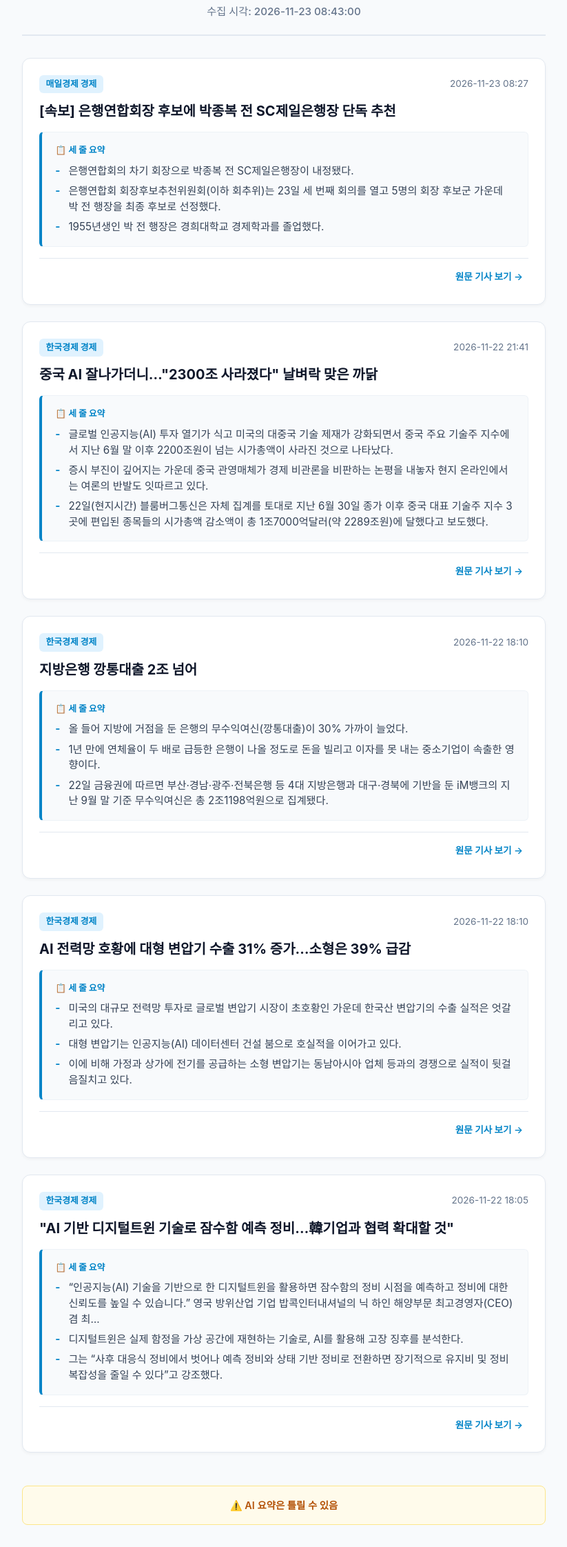
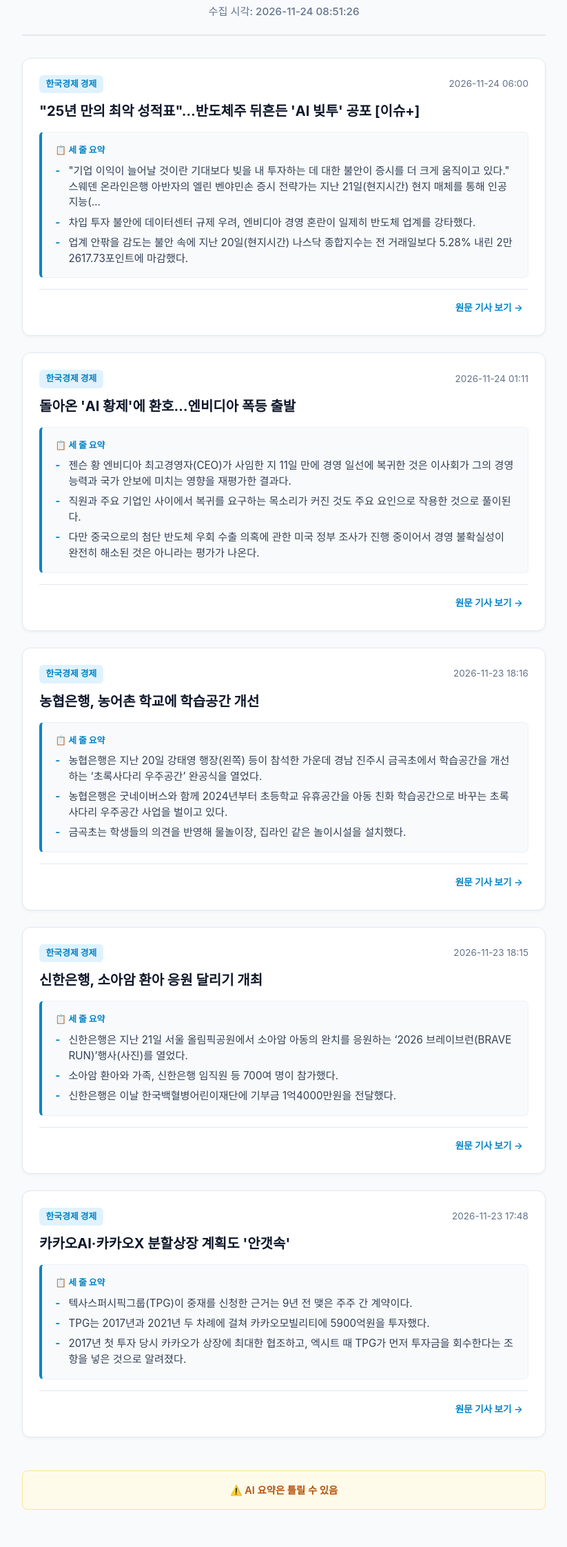
Before and after one commit to Kyle-HyukTae-Kwon/news-briefing, a plain HTML site: page index.html in a window 1280 px wide. Shown: the part 86-2329 px from the top of the page at 69% size, without its empty margins (228-1051 px from the left). After the commit the page ends 2307 px from the top, so only its background shows below. Drawn offline with Linux system fonts and the light colour scheme.

Commit message:
chore: update daily news briefing [skip ci]

```diff
--- a/index.html
+++ b/index.html
@@ -169,33 +169,33 @@
   <div class="container">
     <header>
       <h1>금융·경제 아침 브리핑</h1>
-      <p class="collected-time">수집 시각: 2026-11-23 08:43:00</p>
+      <p class="collected-time">수집 시각: 2026-11-24 08:51:26</p>
     </header>
 
     <main class="news-feed">
 
         <article class="news-card">
           <div class="card-meta">
-            <span class="source-badge">매일경제 경제</span>
-            <span class="date-text">2026-11-23 08:27</span>
+            <span class="source-badge">한국경제 경제</span>
+            <span class="date-text">2026-11-24 06:00</span>
           </div>
 
           <h2 class="article-title">
-            <a href="https://www.mk.co.kr/news/economy/12215798" target="_blank" rel="noopener noreferrer">[속보] 은행연합회장 후보에 박종복 전 SC제일은행장 단독 추천</a>
+            <a href="https://www.hankyung.com/article/202611234507g" target="_blank" rel="noopener noreferrer">&quot;25년 만의 최악 성적표&quot;…반도체주 뒤흔든 &#x27;AI 빚투&#x27; 공포 [이슈+]</a>
           </h2>
 
           <div class="summary-container">
             <div class="summary-label">📋 세 줄 요약</div>
             <ul class="summary-list">
-              <li>은행연합회의 차기 회장으로 박종복 전 SC제일은행장이 내정됐다.</li>
-<li>은행연합회 회장후보추천위원회(이하 회추위)는 23일 세 번째 회의를 열고 5명의 회장 후보군 가운데 박 전 행장을 최종 후보로 선정했다.</li>
-<li>1955년생인 박 전 행장은 경희대학교 경제학과를 졸업했다.</li>
+              <li>&quot;기업 이익이 늘어날 것이란 기대보다 빚을 내 투자하는 데 대한 불안이 증시를 더 크게 움직이고 있다.&quot; 스웨덴 온라인은행 아반자의 엘린 벤야민손 증시 전략가는 지난 21일(현지시간) 현지 매체를 통해 인공지능(…</li>
+<li>차입 투자 불안에 데이터센터 규제 우려, 엔비디아 경영 혼란이 일제히 반도체 업계를 강타했다.</li>
+<li>업계 안팎을 감도는 불안 속에 지난 20일(현지시간) 나스닥 종합지수는 전 거래일보다 5.28% 내린 2만2617.73포인트에 마감했다.</li>
 
             </ul>
           </div>
 
           <div class="card-footer">
-            <a class="origin-btn" href="https://www.mk.co.kr/news/economy/12215798" target="_blank" rel="noopener noreferrer">
+            <a class="origin-btn" href="https://www.hankyung.com/article/202611234507g" target="_blank" rel="noopener noreferrer">
               원문 기사 보기 →
             </a>
           </div>
@@ -204,25 +204,25 @@
         <article class="news-card">
           <div class="card-meta">
             <span class="source-badge">한국경제 경제</span>
-            <span class="date-text">2026-11-22 21:41</span>
+            <span class="date-text">2026-11-24 01:11</span>
           </div>
 
           <h2 class="article-title">
-            <a href="https://www.hankyung.com/article/2026112226427" target="_blank" rel="noopener noreferrer">중국 AI 잘나가더니…&quot;2300조 사라졌다&quot; 날벼락 맞은 까닭</a>
+            <a href="https://www.hankyung.com/article/2026112454011" target="_blank" rel="noopener noreferrer">돌아온 &#x27;AI 황제&#x27;에 환호…엔비디아 폭등 출발</a>
           </h2>
 
           <div class="summary-container">
             <div class="summary-label">📋 세 줄 요약</div>
             <ul class="summary-list">
-              <li>글로벌 인공지능(AI) 투자 열기가 식고 미국의 대중국 기술 제재가 강화되면서 중국 주요 기술주 지수에서 지난 6월 말 이후 2200조원이 넘는 시가총액이 사라진 것으로 나타났다.</li>
-<li>증시 부진이 깊어지는 가운데 중국 관영매체가 경제 비관론을 비판하는 논평을 내놓자 현지 온라인에서는 여론의 반발도 잇따르고 있다.</li>
-<li>22일(현지시간) 블룸버그통신은 자체 집계를 토대로 지난 6월 30일 종가 이후 중국 대표 기술주 지수 3곳에 편입된 종목들의 시가총액 감소액이 총 1조7000억달러(약 2289조원)에 달했다고 보도했다.</li>
+              <li>젠슨 황 엔비디아 최고경영자(CEO)가 사임한 지 11일 만에 경영 일선에 복귀한 것은 이사회가 그의 경영 능력과 국가 안보에 미치는 영향을 재평가한 결과다.</li>
+<li>직원과 주요 기업인 사이에서 복귀를 요구하는 목소리가 커진 것도 주요 요인으로 작용한 것으로 풀이된다.</li>
+<li>다만 중국으로의 첨단 반도체 우회 수출 의혹에 관한 미국 정부 조사가 진행 중이어서 경영 불확실성이 완전히 해소된 것은 아니라는 평가가 나온다.</li>
 
             </ul>
           </div>
 
           <div class="card-footer">
-            <a class="origin-btn" href="https://www.hankyung.com/article/2026112226427" target="_blank" rel="noopener noreferrer">
+            <a class="origin-btn" href="https://www.hankyung.com/article/2026112454011" target="_blank" rel="noopener noreferrer">
               원문 기사 보기 →
             </a>
           </div>
@@ -231,25 +231,25 @@
         <article class="news-card">
           <div class="card-meta">
             <span class="source-badge">한국경제 경제</span>
-            <span class="date-text">2026-11-22 18:10</span>
+            <span class="date-text">2026-11-23 18:16</span>
           </div>
 
           <h2 class="article-title">
-            <a href="https://www.hankyung.com/article/2026112224721" target="_blank" rel="noopener noreferrer">지방은행 깡통대출 2조 넘어</a>
+            <a href="https://www.hankyung.com/article/2026112351051" target="_blank" rel="noopener noreferrer">농협은행, 농어촌 학교에 학습공간 개선</a>
           </h2>
 
           <div class="summary-container">
             <div class="summary-label">📋 세 줄 요약</div>
             <ul class="summary-list">
-              <li>올 들어 지방에 거점을 둔 은행의 무수익여신(깡통대출)이 30% 가까이 늘었다.</li>
-<li>1년 만에 연체율이 두 배로 급등한 은행이 나올 정도로 돈을 빌리고 이자를 못 내는 중소기업이 속출한 영향이다.</li>
-<li>22일 금융권에 따르면 부산·경남·광주·전북은행 등 4대 지방은행과 대구·경북에 기반을 둔 iM뱅크의 지난 9월 말 기준 무수익여신은 총 2조1198억원으로 집계됐다.</li>
+              <li>농협은행은 지난 20일 강태영 행장(왼쪽) 등이 참석한 가운데 경남 진주시 금곡초에서 학습공간을 개선하는 ‘초록사다리 우주공간’ 완공식을 열었다.</li>
+<li>농협은행은 굿네이버스와 함께 2024년부터 초등학교 유휴공간을 아동 친화 학습공간으로 바꾸는 초록사다리 우주공간 사업을 벌이고 있다.</li>
+<li>금곡초는 학생들의 의견을 반영해 물놀이장, 집라인 같은 놀이시설을 설치했다.</li>
 
             </ul>
           </div>
 
           <div class="card-footer">
-            <a class="origin-btn" href="https://www.hankyung.com/article/2026112224721" target="_blank" rel="noopener noreferrer">
+            <a class="origin-btn" href="https://www.hankyung.com/article/2026112351051" target="_blank" rel="noopener noreferrer">
               원문 기사 보기 →
             </a>
           </div>
@@ -258,25 +258,25 @@
         <article class="news-card">
           <div class="card-meta">
             <span class="source-badge">한국경제 경제</span>
-            <span class="date-text">2026-11-22 18:10</span>
+            <span class="date-text">2026-11-23 18:15</span>
           </div>
 
           <h2 class="article-title">
-            <a href="https://www.hankyung.com/article/2026112224611" target="_blank" rel="noopener noreferrer">AI 전력망 호황에 대형 변압기 수출 31% 증가…소형은 39% 급감</a>
+            <a href="https://www.hankyung.com/article/2026112351041" target="_blank" rel="noopener noreferrer">신한은행, 소아암 환아 응원 달리기 개최</a>
           </h2>
 
           <div class="summary-container">
             <div class="summary-label">📋 세 줄 요약</div>
             <ul class="summary-list">
-              <li>미국의 대규모 전력망 투자로 글로벌 변압기 시장이 초호황인 가운데 한국산 변압기의 수출 실적은 엇갈리고 있다.</li>
-<li>대형 변압기는 인공지능(AI) 데이터센터 건설 붐으로 호실적을 이어가고 있다.</li>
-<li>이에 비해 가정과 상가에 전기를 공급하는 소형 변압기는 동남아시아 업체 등과의 경쟁으로 실적이 뒷걸음질치고 있다.</li>
+              <li>신한은행은 지난 21일 서울 올림픽공원에서 소아암 아동의 완치를 응원하는 ‘2026 브레이브런(BRAVE RUN)’행사(사진)를 열었다.</li>
+<li>소아암 환아와 가족, 신한은행 임직원 등 700여 명이 참가했다.</li>
+<li>신한은행은 이날 한국백혈병어린이재단에 기부금 1억4000만원을 전달했다.</li>
 
             </ul>
           </div>
 
           <div class="card-footer">
-            <a class="origin-btn" href="https://www.hankyung.com/article/2026112224611" target="_blank" rel="noopener noreferrer">
+            <a class="origin-btn" href="https://www.hankyung.com/article/2026112351041" target="_blank" rel="noopener noreferrer">
               원문 기사 보기 →
             </a>
           </div>
@@ -285,25 +285,25 @@
         <article class="news-card">
           <div class="card-meta">
             <span class="source-badge">한국경제 경제</span>
-            <span class="date-text">2026-11-22 18:05</span>
+            <span class="date-text">2026-11-23 17:48</span>
           </div>
 
           <h2 class="article-title">
-            <a href="https://www.hankyung.com/article/2026112224661" target="_blank" rel="noopener noreferrer">&quot;AI 기반 디지털트윈 기술로 잠수함 예측 정비…韓기업과 협력 확대할 것&quot;</a>
+            <a href="https://www.hankyung.com/article/2026112349881" target="_blank" rel="noopener noreferrer">카카오AI·카카오X 분할상장 계획도 &#x27;안갯속&#x27;</a>
           </h2>
 
           <div class="summary-container">
             <div class="summary-label">📋 세 줄 요약</div>
             <ul class="summary-list">
-              <li>“인공지능(AI) 기술을 기반으로 한 디지털트윈을 활용하면 잠수함의 정비 시점을 예측하고 정비에 대한 신뢰도를 높일 수 있습니다.” 영국 방위산업 기업 밥콕인터내셔널의 닉 하인 해양부문 최고경영자(CEO) 겸 최…</li>
-<li>디지털트윈은 실제 함정을 가상 공간에 재현하는 기술로, AI를 활용해 고장 징후를 분석한다.</li>
-<li>그는 “사후 대응식 정비에서 벗어나 예측 정비와 상태 기반 정비로 전환하면 장기적으로 유지비 및 정비 복잡성을 줄일 수 있다”고 강조했다.</li>
+              <li>텍사스퍼시픽그룹(TPG)이 중재를 신청한 근거는 9년 전 맺은 주주 간 계약이다.</li>
+<li>TPG는 2017년과 2021년 두 차례에 걸쳐 카카오모빌리티에 5900억원을 투자했다.</li>
+<li>2017년 첫 투자 당시 카카오가 상장에 최대한 협조하고, 엑시트 때 TPG가 먼저 투자금을 회수한다는 조항을 넣은 것으로 알려졌다.</li>
 
             </ul>
           </div>
 
           <div class="card-footer">
-            <a class="origin-btn" href="https://www.hankyung.com/article/2026112224661" target="_blank" rel="noopener noreferrer">
+            <a class="origin-btn" href="https://www.hankyung.com/article/2026112349881" target="_blank" rel="noopener noreferrer">
               원문 기사 보기 →
             </a>
           </div>
```
Also changed, not shown: news.json (+39 -39 lines).
